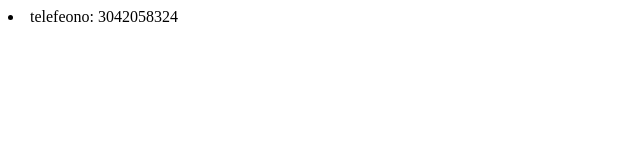
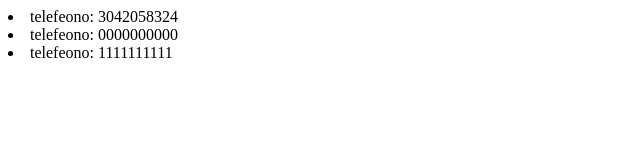
Before and after one commit to mniebles4549/mysite, a plain HTML site: page contact.html in a window 1280 px wide. Shown: the whole page, without its empty margins (0-640 px from the left). Drawn offline with Linux system fonts and the light colour scheme.

Commit message:
contacto 3

```diff
--- a/contact.html
+++ b/contact.html
@@ -8,5 +8,6 @@
 </head>
 <body>
     <li>telefeono: 3042058324 </li>
+    <li>telefeono: 0000000000 </li> <li>telefeono: 1111111111 </li>
 </body>
 </html>
```
